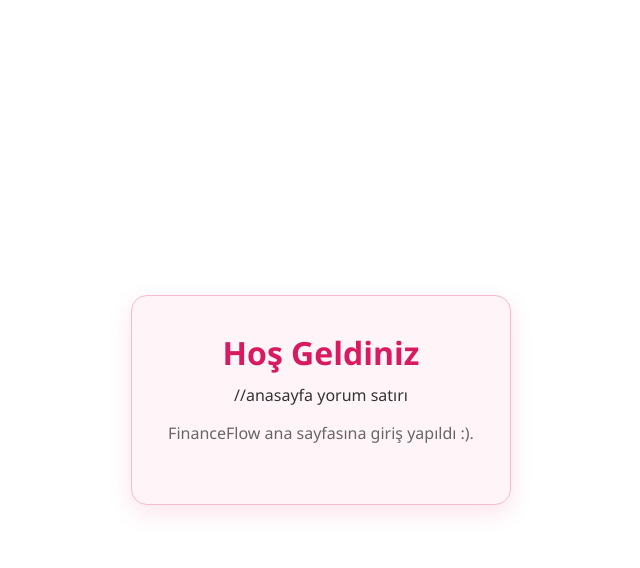
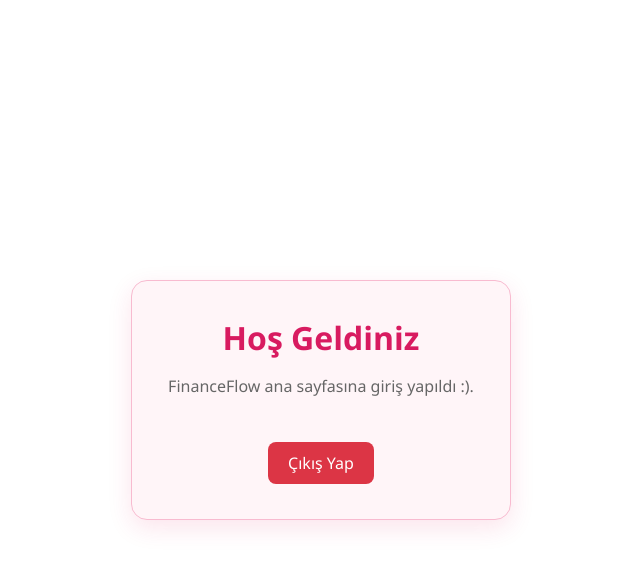
Before and after one commit to nadyakater/finance_flow, a React (Create React App) app: page / in a window 1280 px wide. Both pictures are taken after typing "name@example.com", "Sample123" into the empty fields and a click on the button "Giriş Yap". Shown: the top 568 px of the page, without its empty margins (319-959 px from the left). Built offline with nearby package versions, Linux system fonts and the light colour scheme.

Commit message:
ana sayfaya çıkış butonu eklendi

```diff
--- a/src/App.css
+++ b/src/App.css
@@ -83,3 +83,19 @@
 .welcome-card {
   text-align: center;
 }
+
+.logout-button {
+  margin-top: 20px;
+  padding: 10px 20px;
+  background-color: #dc3545;
+  color: white;
+  border: none;
+  border-radius: 8px;
+  font-size: 16px;
+  cursor: pointer;
+  transition: 0.3s;
+}
+
+.logout-button:hover {
+  background-color: #bb2d3b;
+}
--- a/src/App.js
+++ b/src/App.js
@@ -13,10 +13,14 @@ function App() {
     setIsLoggedIn(true);
   };
 
+  const handleLogout = () => {
+    setIsLoggedIn(false);
+  };
+
   return (
     <div className="App">
       {isLoggedIn ? (
-        <Anasayfa />
+        <Anasayfa onLogout={handleLogout} />
       ) : (
         <Login onLogin={handleLogin} />
       )}
--- a/src/pages/Anasayfa.jsx
+++ b/src/pages/Anasayfa.jsx
@@ -1,13 +1,19 @@
-function Anasayfa() {
+function Anasayfa({ onLogout }) {
   // 1.GÜN - Giriş işleminden sonra gösterilecek ana sayfa oluşturuldu.
+
   return (
     <div className="page-container">
       <div className="welcome-card">
         <h1 className="welcome-title">Hoş Geldiniz</h1>
-//anasayfa yorum satırı
+
+        {/* Anasayfa yorum satırı */}
         <p className="page-description">
           FinanceFlow ana sayfasına giriş yapıldı :).
         </p>
+
+        <button className="logout-button" onClick={onLogout}>
+          Çıkış Yap
+        </button>
       </div>
     </div>
   );
```
